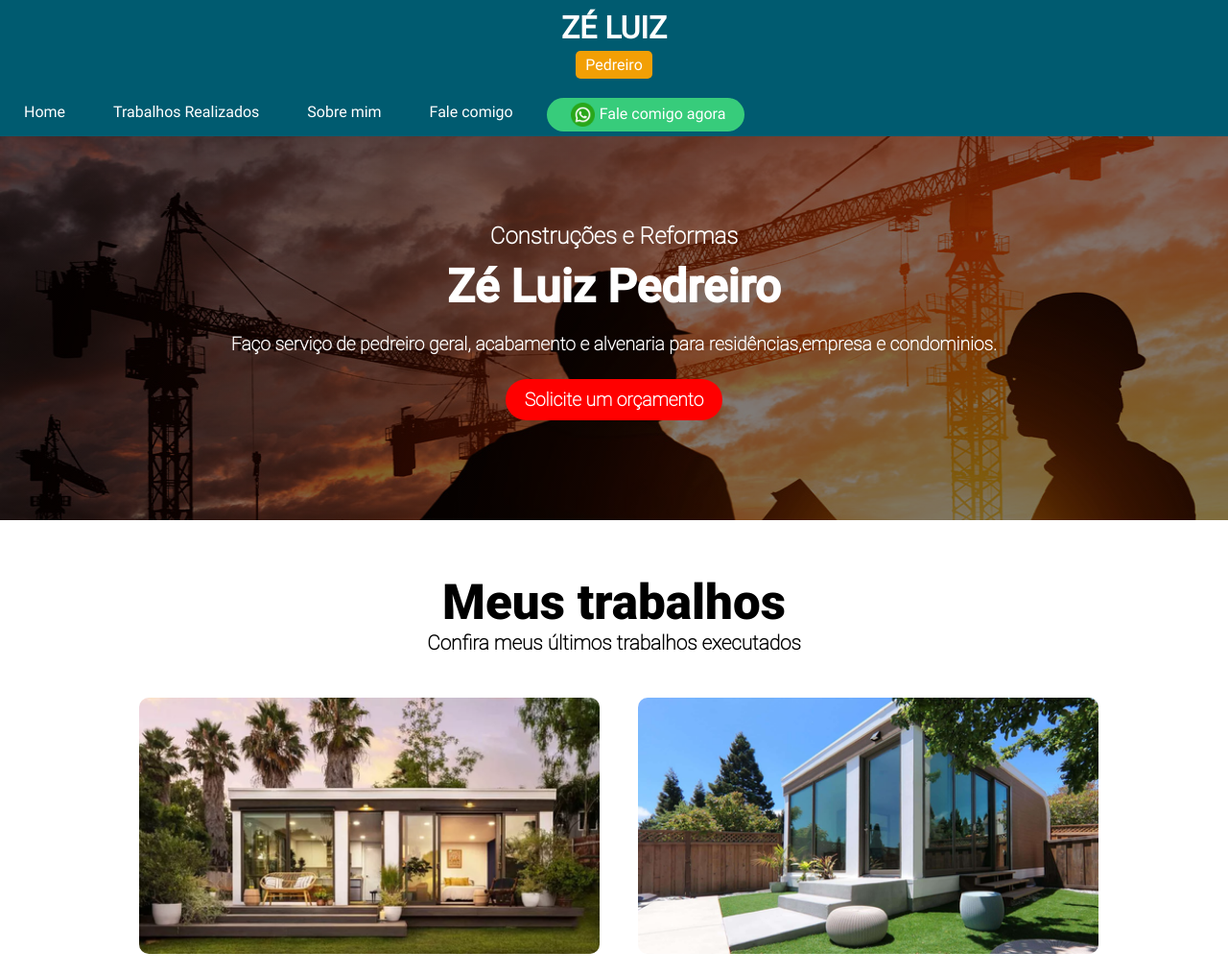
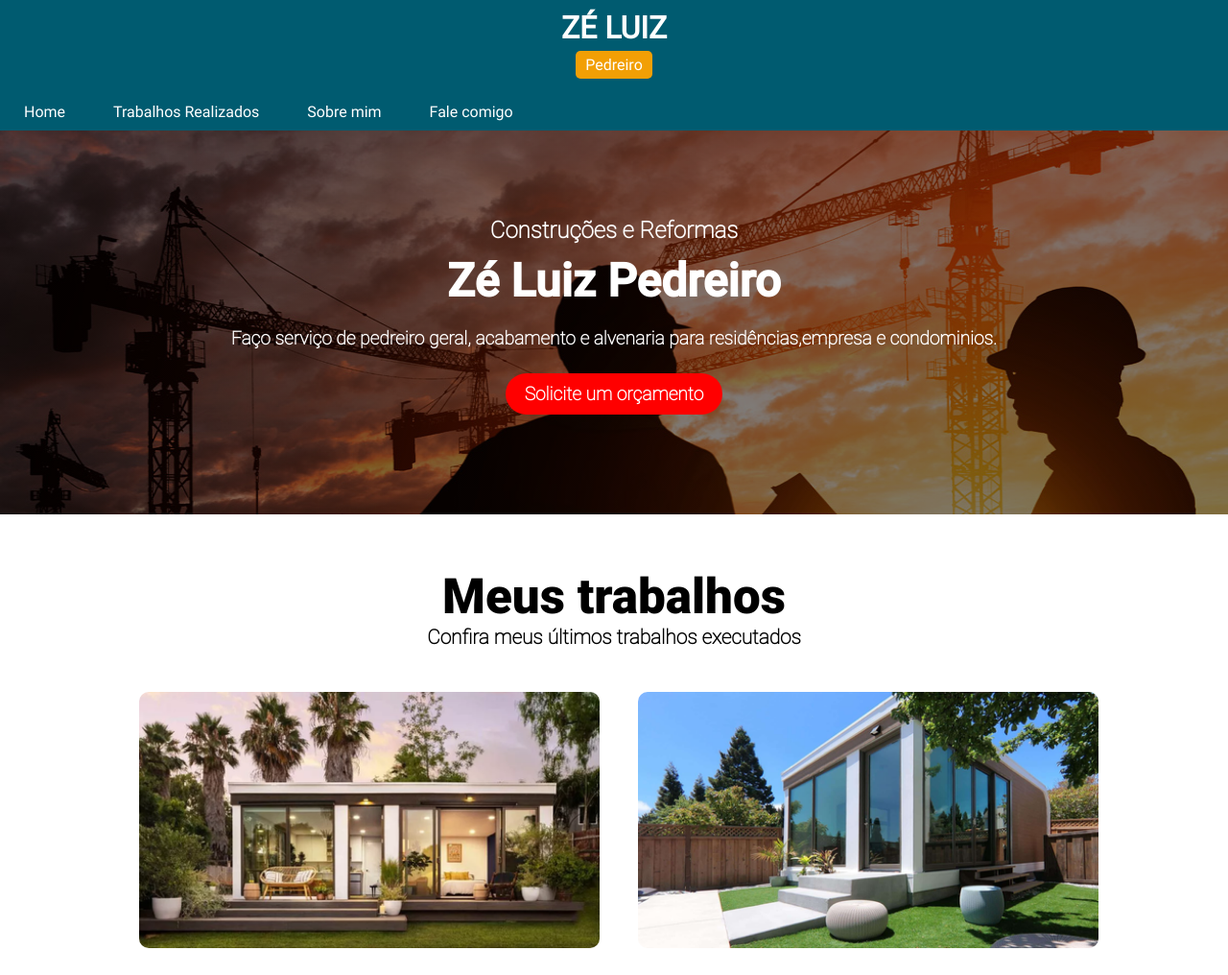
Before and after one commit to leandrosiqueira1/Site-profissional---Pedreiro, a plain HTML site: page index.html in a window 1280 px wide. Shown: the top 1016 px of the page at 96% size. Drawn offline with Linux system fonts and the light colour scheme.

Commit message:
Atualização de nav

```diff
--- a/css/styles.css
+++ b/css/styles.css
@@ -121,7 +121,7 @@ nav a:hover{
 	background-color: #37CC7B;
 	padding: 5px 20px;
 
-	}
+}
 
 a > img{
 	width:25px;
--- a/index.html
+++ b/index.html
@@ -23,7 +23,7 @@
 			<a href="#trabalho_realizados">Trabalhos Realizados</a>
 			<a href="#sobre_mim">Sobre mim</a>
 			<a href="#">Fale comigo</a>
-			<a class="whatsapp" href="#"><img src="./imagens/whatsapp.png"></img>Fale comigo agora</a>
+
 		</ul>
 	</nav>
 
```
